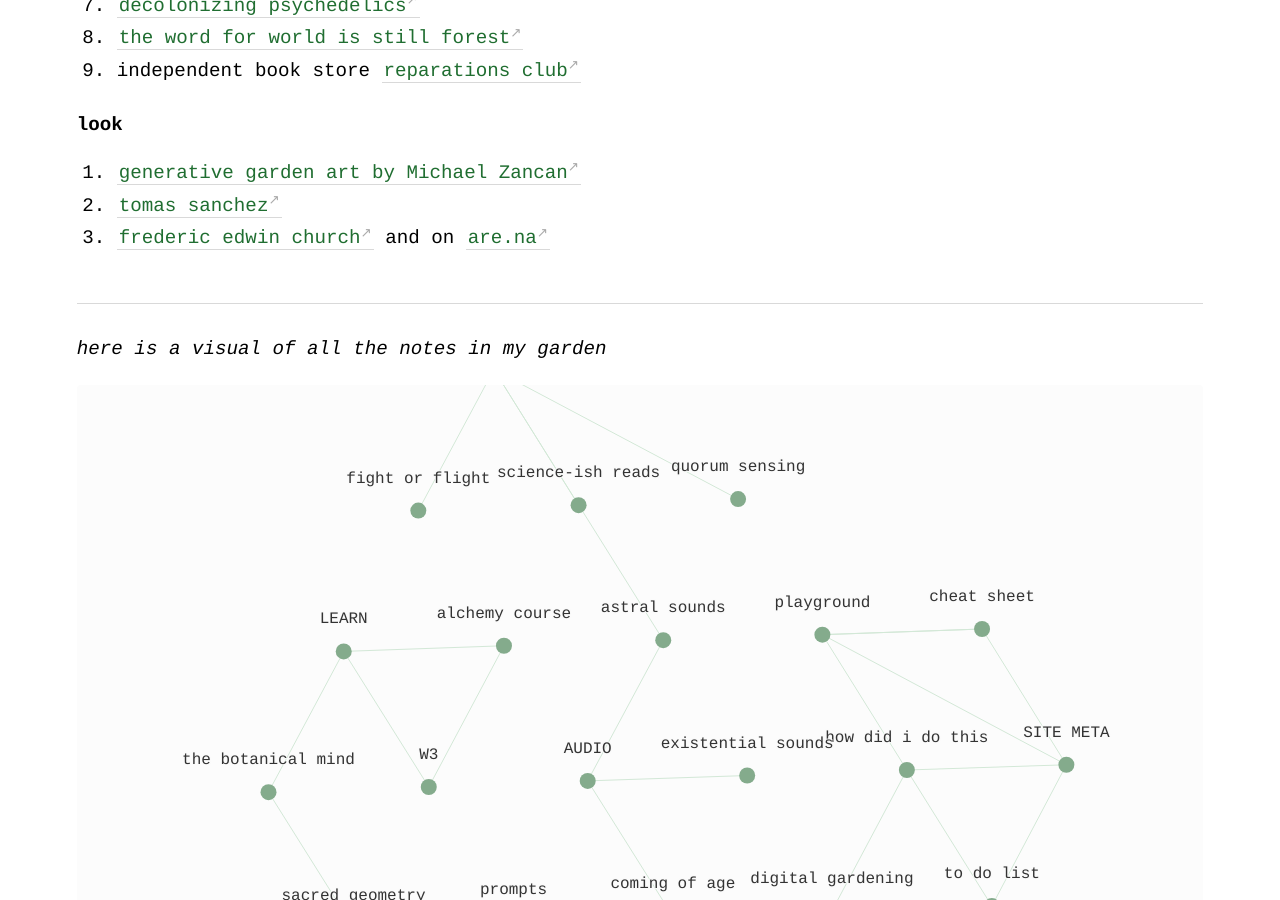
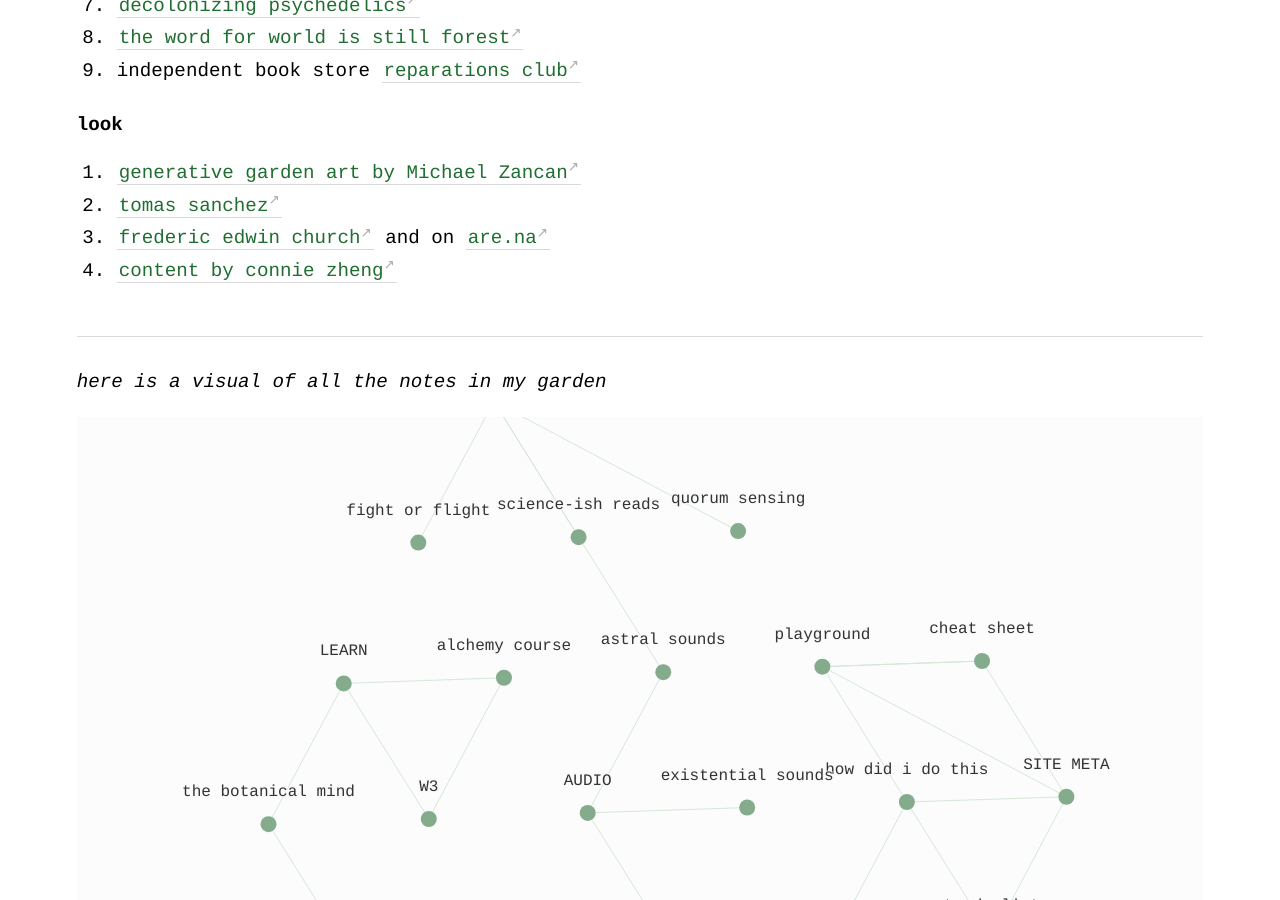
Before and after one commit to geminiworms/talyssagarden.github.io, a Jekyll site: the page built from _notes/big-list.md, in a window 1280 px wide and 900 px high, scrolled down 1014 px. Built offline with Jekyll 4.4.1, drawn with Linux system fonts in a browser that asks for light colours.

Commit message:
Update big-list.md

```diff
--- a/_notes/big-list.md
+++ b/_notes/big-list.md
@@ -31,3 +31,4 @@ title: BIG LIST
 1. [generative garden art by Michael Zancan](https://www.instagram.com/zancan.code/)
 2. [tomas sanchez](https://www.instagram.com/tomassanchezstudio/?hl=en)
 3. [frederic edwin church](https://www.fredericedwinchurch.org/the-complete-works.html) and on [are.na](https://www.are.na/maxime-desalle/frederic-edwin-church)
+4. [content by connie zheng](https://www.conniezheng.com/)
```
